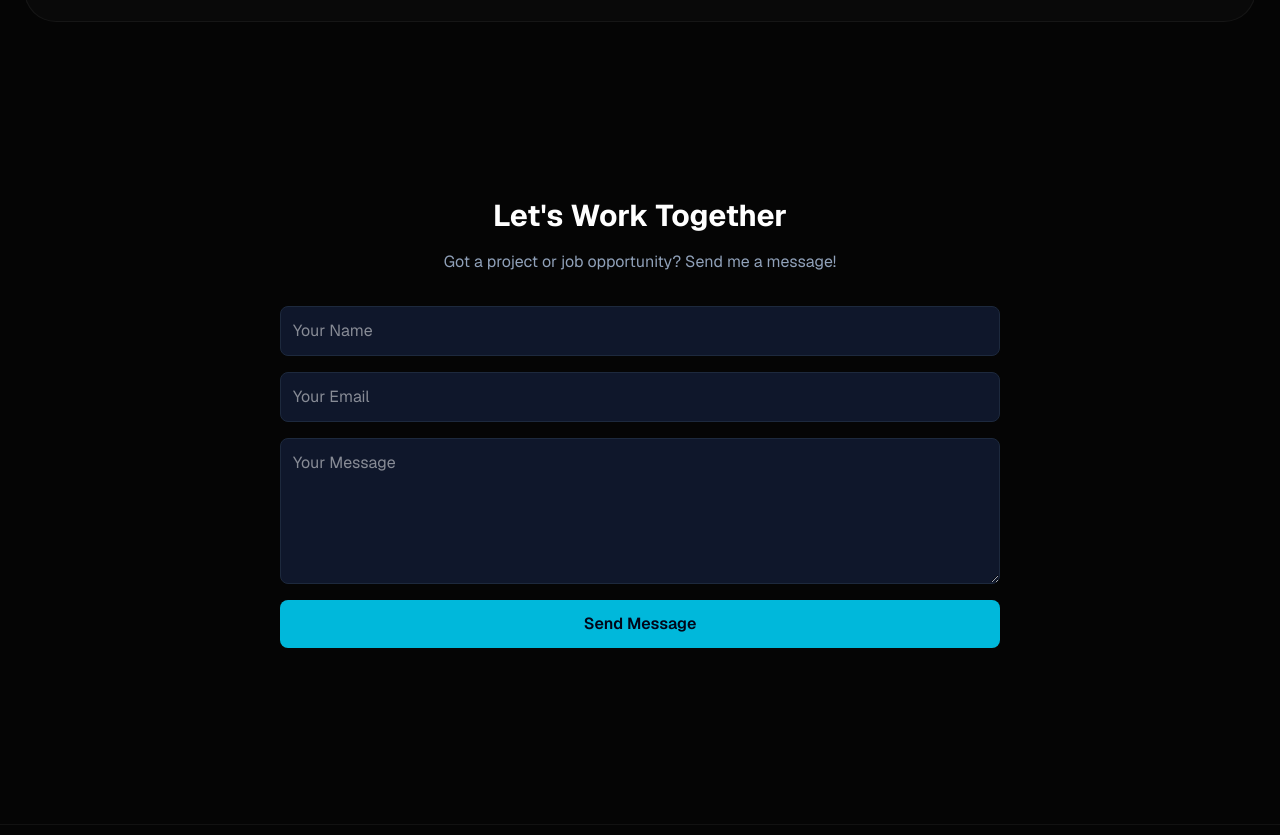
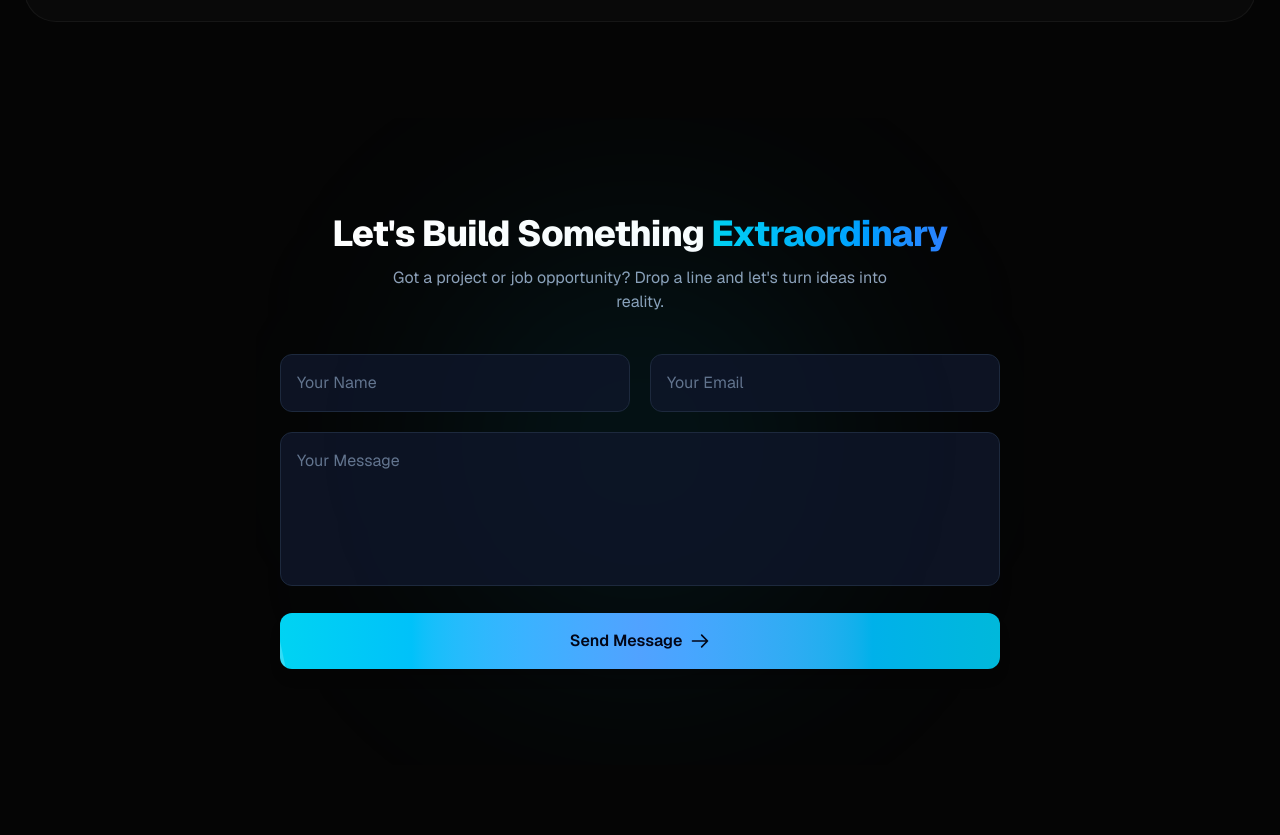
Before and after one commit to csrefat/my-portfolio, a Next.js app: page / in a window 1280 px wide. Shown: the part 1962-2797 px from the top of the page. Built offline with nearby package versions, Linux system fonts and the light colour scheme.

Commit message:
Enhance contact from UI with interactive button animations

```diff
--- a/app/Contact.js
+++ b/app/Contact.js
@@ -1,10 +1,12 @@
 'use client';
 import React, { useState } from 'react';
 import emailjs from '@emailjs/browser';
+import { motion, AnimatePresence } from 'framer-motion';
 
 export default function ContactSection() {
   const [formData, setFormData] = useState({ name: '', email: '', message: '' });
-  const [status, setStatus] = useState('');
+  const [status, setStatus] = useState('idle'); // 'idle' | 'sending' | 'success' | 'error'
+  const [errorMessage, setErrorMessage] = useState('');
 
   const handleChange = (e) => {
     setFormData({ ...formData, [e.target.name]: e.target.value });
@@ -12,7 +14,7 @@ export default function ContactSection() {
 
   const sendEmail = (e) => {
     e.preventDefault();
-    setStatus('Sending...');
+    setStatus('sending');
 
     const SERVICE_ID = 'service_359h6qf';
     const TEMPLATE_ID = 'template_iq64p1i';
@@ -29,21 +31,38 @@ export default function ContactSection() {
       PUBLIC_KEY
     )
     .then(() => {
-      setStatus('Message sent successfully! 🎉');
+      setStatus('success');
       setFormData({ name: '', email: '', message: '' });
+      setTimeout(() => setStatus('idle'), 5000); //
     })
     .catch((error) => {
       console.error('EmailJS Error:', error);
-      setStatus(`Failed: ${error?.text || 'Could not send message.'}`);
+      setStatus('error');
+      setErrorMessage(error?.text || 'Could not send message.');
     });
   };
 
   return (
-    <section id="contact" className="max-w-3xl mx-auto px-6 py-20 text-center">
-      <h2 className="text-3xl font-bold text-white mb-4">Let's Work Together</h2>
-      <p className="text-slate-400 mb-8">Got a project or job opportunity? Send me a message!</p>
+    <section id="contact" className="max-w-3xl mx-auto px-6 py-24 text-center relative overflow-hidden">
+      {/* Background Glow Overlay */}
+      <div className="absolute top-1/2 left-1/2 -translate-x-1/2 -translate-y-1/2 w-96 h-96 bg-cyan-500/10 blur-[120px] rounded-full pointer-events-none" />
 
-      <form onSubmit={sendEmail} className="flex flex-col gap-4 text-left">
+      <motion.div
+        initial={{ opacity: 0, y: 20 }}
+        whileInView={{ opacity: 1, y: 0 }}
+        viewport={{ once: true }}
+        transition={{ duration: 0.6 }}
+      >
+        <h2 className="text-4xl font-extrabold text-white mb-3 tracking-tight">
+          Let's Build Something <span className="text-transparent bg-clip-text bg-gradient-to-r from-cyan-400 to-blue-500">Extraordinary</span>
+        </h2>
+        <p className="text-slate-400 mb-10 max-w-lg mx-auto text-sm sm:text-base">
+          Got a project or job opportunity? Drop a line and let's turn ideas into reality.
+        </p>
+
+        <form onSubmit={sendEmail} className="flex flex-col gap-5 text-left relative z-10">
+          <div className="grid grid-cols-1 sm:grid-cols-2 gap-5">
+            <div className="relative group">
               <input
                 type="text"
                 name="name"
@@ -51,8 +70,10 @@ export default function ContactSection() {
                 onChange={handleChange}
                 placeholder="Your Name"
                 required
-          className="p-3 bg-slate-900 border border-slate-800 rounded-lg text-white focus:outline-none focus:border-cyan-400"
+                className="w-full p-4 bg-slate-900/80 border border-slate-800 rounded-xl text-white placeholder-slate-500 focus:outline-none focus:border-cyan-400 focus:ring-1 focus:ring-cyan-400 transition-all duration-300"
               />
+            </div>
+            <div className="relative group">
               <input
                 type="email"
                 name="email"
@@ -60,8 +81,12 @@ export default function ContactSection() {
                 onChange={handleChange}
                 placeholder="Your Email"
                 required
-          className="p-3 bg-slate-900 border border-slate-800 rounded-lg text-white focus:outline-none focus:border-cyan-400"
+                className="w-full p-4 bg-slate-900/80 border border-slate-800 rounded-xl text-white placeholder-slate-500 focus:outline-none focus:border-cyan-400 focus:ring-1 focus:ring-cyan-400 transition-all duration-300"
               />
+            </div>
+          </div>
+
+          <div className="relative group">
             <textarea
               name="message"
               rows="5"
@@ -69,17 +94,86 @@ export default function ContactSection() {
               onChange={handleChange}
               placeholder="Your Message"
               required
-          className="p-3 bg-slate-900 border border-slate-800 rounded-lg text-white focus:outline-none focus:border-cyan-400"
+              className="w-full p-4 bg-slate-900/80 border border-slate-800 rounded-xl text-white placeholder-slate-500 focus:outline-none focus:border-cyan-400 focus:ring-1 focus:ring-cyan-400 transition-all duration-300 resize-none"
             />
-        <button
+          </div>
+
+          {/* Unique Animated Submit Button */}
+          <motion.button
             type="submit"
-          className="bg-cyan-500 hover:bg-cyan-600 text-slate-950 font-semibold py-3 px-6 rounded-lg transition-all"
+            disabled={status === 'sending'}
+            whileHover={{ scale: status === 'sending' ? 1 : 1.02 }}
+            whileTap={{ scale: status === 'sending' ? 1 : 0.98 }}
+            className={`relative overflow-hidden w-full py-4 px-8 rounded-xl font-semibold text-slate-950 transition-all duration-300 flex items-center justify-center gap-3 shadow-lg ${
+              status === 'success'
+                ? 'bg-emerald-400 shadow-emerald-500/25'
+                : 'bg-gradient-to-r from-cyan-400 via-blue-400 to-cyan-500 hover:shadow-cyan-500/25'
+            }`}
           >
-          Send Message
-        </button>
+            {/* Shimmer Light Effect */}
+            <span className="absolute inset-0 w-1/2 h-full bg-white/20 skew-x-12 -translate-x-full group-hover:animate-shimmer" />
+
+            <AnimatePresence mode="wait">
+              {status === 'idle' && (
+                <motion.div
+                  key="idle"
+                  initial={{ opacity: 0, y: 10 }}
+                  animate={{ opacity: 1, y: 0 }}
+                  exit={{ opacity: 0, y: -10 }}
+                  className="flex items-center gap-2"
+                >
+                  <span>Send Message</span>
+                  <svg className="w-5 h-5 transition-transform duration-300 group-hover:translate-x-1 group-hover:-translate-y-1" fill="none" stroke="currentColor" viewBox="0 0 24 24">
+                    <path strokeLinecap="round" strokeLinejoin="round" strokeWidth="2" d="M14 5l7 7m0 0l-7 7m7-7H3" />
+                  </svg>
+                </motion.div>
+              )}
+
+              {status === 'sending' && (
+                <motion.div
+                  key="sending"
+                  initial={{ opacity: 0 }}
+                  animate={{ opacity: 1 }}
+                  exit={{ opacity: 0 }}
+                  className="flex items-center gap-2"
+                >
+                  <svg className="animate-spin w-5 h-5 text-slate-950" fill="none" viewBox="0 0 24 24">
+                    <circle className="opacity-25" cx="12" cy="12" r="10" stroke="currentColor" strokeWidth="4" />
+                    <path className="opacity-75" fill="currentColor" d="M4 12a8 8 0 018-8V0C5.373 0 0 5.373 0 12h4zm2 5.291A7.962 7.962 0 014 12H0c0 3.042 1.135 5.824 3 7.938l3-2.647z" />
+                  </svg>
+                  <span>Transmitting...</span>
+                </motion.div>
+              )}
+
+              {status === 'success' && (
+                <motion.div
+                  key="success"
+                  initial={{ opacity: 0, scale: 0.5 }}
+                  animate={{ opacity: 1, scale: 1 }}
+                  exit={{ opacity: 0 }}
+                  className="flex items-center gap-2 font-bold"
+                >
+                  <svg className="w-5 h-5" fill="none" stroke="currentColor" viewBox="0 0 24 24">
+                    <path strokeLinecap="round" strokeLinejoin="round" strokeWidth="2.5" d="M5 13l4 4L19 7" />
+                  </svg>
+                  <span>Message Received!</span>
+                </motion.div>
+              )}
+            </AnimatePresence>
+          </motion.button>
         </form>
 
-      {status && <p className="mt-4 text-cyan-400 font-medium">{status}</p>}
+        {/* Error Status Banner */}
+        {status === 'error' && (
+          <motion.p
+            initial={{ opacity: 0, y: 10 }}
+            animate={{ opacity: 1, y: 0 }}
+            className="mt-4 text-red-400 text-sm font-medium bg-red-500/10 py-2 px-4 rounded-lg border border-red-500/20 inline-block"
+          >
+            Failed: {errorMessage}
+          </motion.p>
+        )}
+      </motion.div>
     </section>
   );
 }
```
Lines whose indentation alone changed are shown as unchanged.
